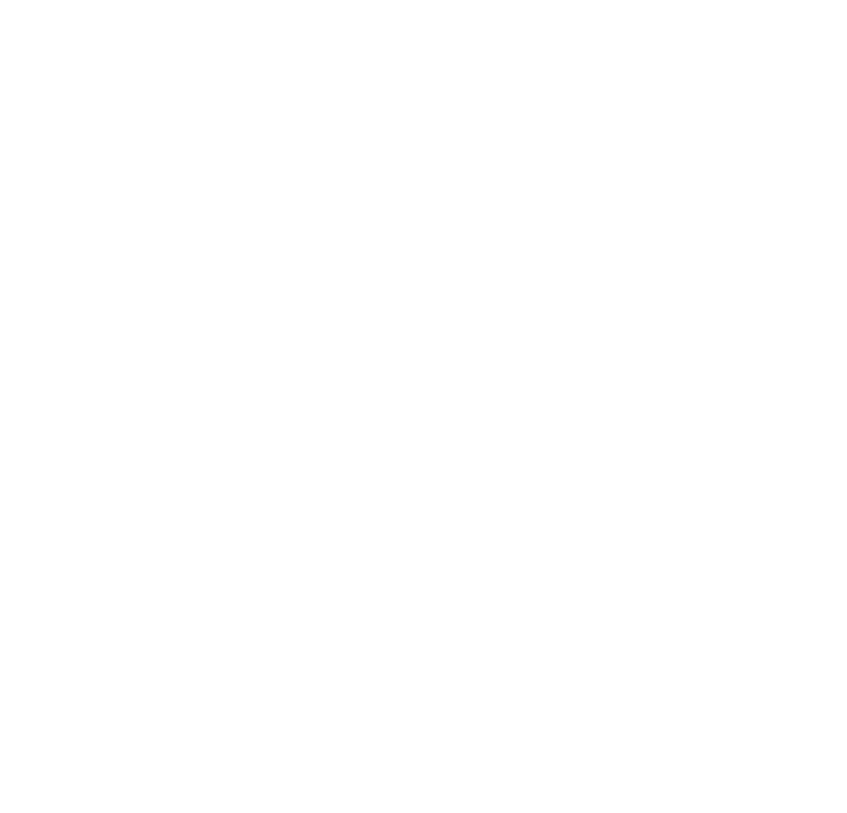
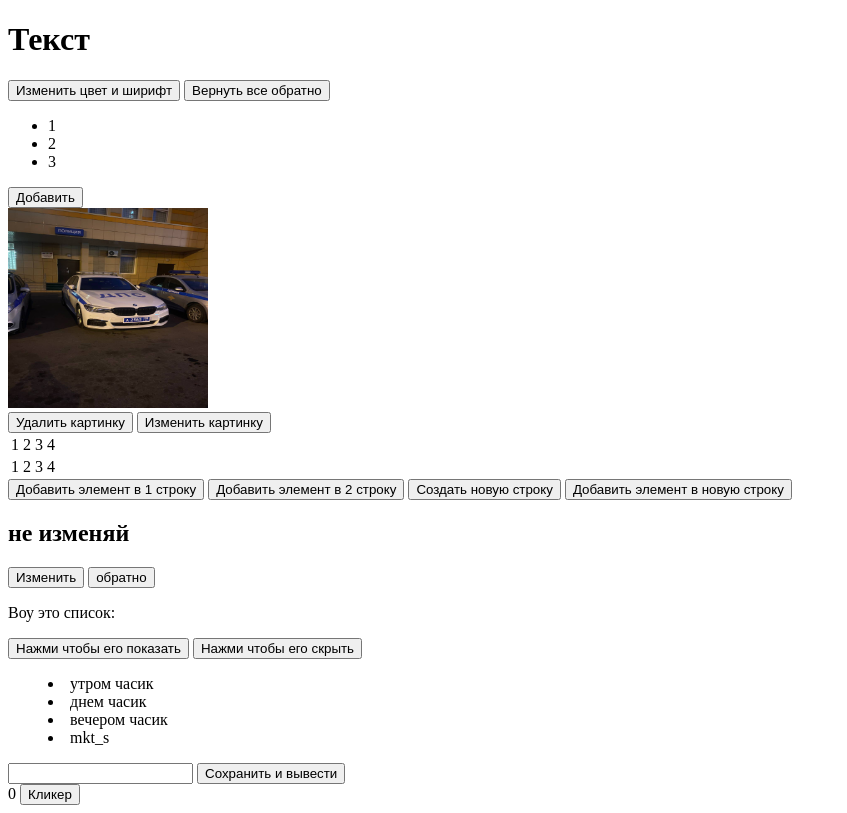
Before and after one commit to lolk186/js_practice, a plain HTML site: page index.html in a window 1280 px wide. Shown: the whole page, without its empty margins (0-847 px from the left). Drawn offline with Linux system fonts and the light colour scheme.

Commit message:
от 29 мая, выполнено до 13 задания

```diff
--- a/app.js
+++ b/app.js
@@ -1,245 +1,92 @@
-// Задача 2
-// let name = 'Иван';
-// let admin = name;
-// alert(admin)
+function headerH1(){
+    let headerH1 = document.getElementById("HeaderH1")
+    headerH1.setAttribute("class","headerH1");
+    headerH1.innerHTML = "ес -3 уху"
+}
+function Headerh1(){
+    let headerH1 = document.getElementById("HeaderH1")
+    headerH1.removeAttribute("class")
+    headerH1.innerHTML = "Текст"
+}
+var num = 4;
+function addli(){
 
-// Задача 3 hello ilya
-// let name = "Ilya";
-// alert( `hello ${1}` ); // ?
-// alert( `hello ${"name"}` ); // ?
-// alert( `hello ${name}` ); // ?
+    let list = document.getElementById("ul-list")
+    var li = document.createElement("li")
+    li.innerHTML = num++
+    list.appendChild(li)
+}
+function deldiv(){
+    let div_img = document.getElementById("div_img")
+    div_img.remove()
+}
+function changeimg(){
+    let img = document.getElementById("img")
+    img.removeAttribute("src")
+    img.setAttribute("src","/photo/photo_2024-05-26_21-43-49.jpg")
+}
+var num1=5
+function addrow1(){
 
-// Задача 4
-//alert('Введите ваше имя');
-//result = prompt();
-//alert(result);
+    let row1 = document.getElementById("1row")
+    var addrow1 = document.createElement("td")
+    addrow1.innerHTML = num1++
+    row1.appendChild(addrow1)
+}
+var num2=5
+function addrow2(){
+    let row2 = document.getElementById("2row")
+    var addrow2 = document.createElement("td")
+    addrow2.innerHTML = num2++
+    row2.appendChild(addrow2)
+}
+var num3 = 1
+function addnewrow(){
+    let row = document.getElementById("table")
+    var addrow = document.createElement("tr")
+    row.appendChild(addrow)
+    addrow.setAttribute("id","3row")
+    let row3 = document.getElementById("3row")
+    var addrow3 = document.createElement("td")
+    addrow3.innerHTML = num3++
+    row3.appendChild(addrow3)
+}
+function addrow3(){
+    let row3 = document.getElementById("3row")
+    var addrow3 = document.createElement("td")
+    addrow3.innerHTML = num3++
+    row3.appendChild(addrow3)
 
-// Задача 5 (2221)
-// let a = 1, b = 1;
-// let c = ++a; // ?
-// let d = b++; // ?
-// alert(a);
-// alert(b);
-// alert(c);
-// alert(d);
+}
+function changetext(){
+    let headh2 = document.getElementById("headerh2")
+    headh2.innerHTML = "Ну и зачем"
+}
+function backtext(){
+    let headh2 = document.getElementById("headerh2")
+    headh2.innerHTML="не изменяй"
+}
+function unhidelist(){
+    let list = document.getElementById("list")
+    list.hidden = false
+}
+function hidelist(){
+    let list = document.getElementById("list")
+    list.hidden = true
+}
+function save(){
+    const name = document.getElementById("inputtext").value;
+    let div_paste = document.getElementById("paste_text")
+    var div1 = document.createElement("h2")
+    div1.innerHTML=name
+    div_paste.appendChild(div1)
+}
+nummber=0
+function clicker(){
+    let btn = document.getElementById("clicker")
+    let count = document.getElementById("span_clicker")
+    nummber++
+    btn.innerHTML=nummber
+    count.innerHTML=nummber
 
-// Задача 6 (45)
-// let a = 2;
-// let x = 1 + (a *= 2);
-// alert(a);
-// alert(x);
-
-// Задача 7 (3)
-// let a = prompt("Первое число?", 1);
-// let b = prompt("Второе число?", 2);
-// a  = Number (a)
-// b = Number (b)
-// alert(Number(a + b)); // 12
-
-
-// Задача 8
-// 7 > 5 true
-// "стол" > "стул" true
-// "4" > "52" false
-// undefined == null
-// undefined === null
-// null == "\n0\n"
-// null === +"\n0\n"
-
-//Задача 9 (Да)
-// if ("0") {
-//     alert( 'Привет' );
-//   }
-
-//Задача 10
-// result = prompt('Какое официальное название JavaScript')
-// if (result == 'ECMAScript'){
-//     alert('Верно')
-// }
-// else{
-//     alert('Не знаете ? ECMAScript')
-// }
-
-// Задача 11
-// alert("Введите число:");
-// a = prompt()
-// a = Number(a);
-// if (a>0){
-//     alert("1")
-// }
-// else if(a<0){
-//     alert('-1')
-// }
-// else if(a==0){
-//     alert('0')
-// }
-// else{
-//     alert("в")
-// }
-
-// зАДАЧА 12
-// let result
-// a = Number(prompt());
-// b = Number(prompt());
-// result = (a + b < 4) ? alert("Мало") : alert("Много")
-
-// Задача 13
-// login = prompt();
-// let message = (login == 'Сотрудник') ? alert('Привет'):
-//     (login == 'Директор') ? alert('Здравствуйте'):
-// alert("Досвидания");
-
-
-// Задача 14 (4)
-// alert( null || 4 || undefined );
-
-
-// Задача 15 (12)
-// alert( alert(1) || 2 || alert(3) );
-
-// Задача 16 (null)
-// alert( 1 && null && 2 );
-
-// Задача 17 (1 undefined)
-// alert( alert(1) && alert(2) );
-
-// Задача 18 (3)
-// alert( null || 2 && 3 || 4 );
-
-// Задача 19 (30)
-// let value = NaN;
-
-// value &&= 10;
-// value ||= 20;
-// value &&= 30;
-// value ||= 40;
-
-// alert(value);
-
-
-// Задача 20
-// let age = Number(prompt());
-// if(14 <= age && age <= 90){
-//     alert("Средний возраст жизни")
-// }
-// else{
-//     alert("Не входит в средний возраст жизни")
-// }
-
-// Задача 21
-// let age = Number(prompt());
-// if(age>=17 && age<= 99){
-//     alert("Не входит")
-// }
-// else{
-//     alert("Входит")
-// }
-
-//Задание 22
-// if (-1 || 0) alert( 'first' );
-// if (-1 && 0) alert( 'second' );
-// if (null || -1 && 1) alert( 'third' );
-
-//Задание 23
-// let login = (prompt("Введите логин"));
-
-// if (login == ""){
-//     alert("Отменено")
-// }
-// else if(login == "Админ"){
-//     let pass = (prompt("Введите пароль"));
-//     if (pass == "Я Главный"){
-//         alert("Вы вошли")
-//     }
-//     else if( pass == null)
-//         alert("Ошибка 403")
-//     else {
-//         alert("Неправильный пароль")
-//     }
-// }
-// else{
-//     alert("Ты не админ")
-// }
-//
-//Задание 1
-
-// function plus(a,b){
-//     x = a + b
-//     return x
-// }
-// function minus(a,b){
-//     z = a - b
-//     return z
-// }
-// function multi(a,b){
-//     c = a * b
-//     return c
-// }
-// function del(a,b){
-//     v = a / b
-//     return v
-// }
-// alert(plus(2,3));
-// alert(del(2,3));
-// alert(multi(2,3));
-// alert(minus(2,3));
-//
-//Задание 2
-//
-// a = prompt("Введите предложение")
-// alert(a.length)
-
-//Задание 3
-// a = prompt("Введите число")
-// if (a > 0){
-//     alert("Число положительно")
-// }
-// else if(a < 0){
-//     alert("Число отрицательно")
-// }
-// else{
-//     alert("Число = 0")
-// }
-//Задание 4
-// a=prompt("сколько чисел")
-// var z = 0
-// i=0
-// for(var i=0; i!=a;i++){
-//     b = prompt("Введите число")
-//     var z = +z + +b;
-//     var b = 0
-// }
-// var ans = z/a
-// alert(ans)
-//Задание 5
-// name = prompt("Введите имя")
-// age = prompt("Введите возраст")
-// alert(name)
-// alert(age)
-//
-//Задание 6
-// a= prompt()
-// if (a%2==0){
-//     alert("четно")
-// }
-// else{
-//     alert("нечетно")
-// }
-//
-//Задание 7
-// a= prompt()
-// if (a<0){
-//     alert("отрицательно")
-// }
-// else{
-//     alert("положитнельно")
-// }
-//Задание 8
-// a=prompt()
-// b=prompt()
-// if(a%b==0){
-//     alert("юез остатка")
-// }
-// else{
-//     alert("с остатком")
-// }
+}
--- a/index.html
+++ b/index.html
@@ -1,12 +1,72 @@
 <!DOCTYPE HTML>
 <html lang="en">
 <head>
+    <script src="app.js"></script>
+
+    <link rel="stylesheet" href="style.css">
     <meta charset="UTF-8">
     <meta name="viewport" content="width=device-width,initial-scale=1.0">
     <title>Document</title>
     </head>
     <body>
+       <h1 id="HeaderH1">Текст</h1>
+        <button onclick="headerH1()">Изменить цвет и ширифт</button>
+        <button onclick="Headerh1()">Вернуть все обратно</button>
+        <ul id="ul-list">
+            <li>1</li>
+            <li>2</li>
+            <li>3</li>
+        </ul>
+        <button onclick="addli()">Добавить</button>
+        <div id="div_img">
+            <img id = "img" src = "photo/photo_2024-05-29_13-00-18.jpg" class="img"></img>
+        </div>
+        <button onclick="deldiv()">Удалить картинку</button>
+        <button onclick = "changeimg()">Изменить картинку</button>
+    <table>
+        <tbody id="table">
+            <tr id = "1row">
+                <td>1</td>
+                <td>2</td>
+                <td>3</td>
+                <td>4</td>
 
-        <script src="app.js"></script>
-    </body>
+            </tr>
+            <tr id = "2row">
+                <td>1</td>
+                <td>2</td>
+                <td>3</td>
+                <td>4</td>
+            </tr>
+        </tbody>
+    </table>
+    <button onclick="addrow1()">Добавить элемент в 1 строку</button>
+    <button onclick="addrow2()">Добавить элемент в 2 строку</button>
+    <button onclick="addnewrow()">Создать новую строку</button>
+    <button onclick="addrow3()">Добавить элемент в новую строку</button>
+
+    <h2 id="headerh2">не изменяй</h2>
+    <button onclick="changetext()">Изменить</button>
+    <button onclick="backtext()">обратно</button>
+    <p>Воу это список:</p>
+    <button onclick="unhidelist()">Нажми чтобы его показать</button>
+    <button onclick="hidelist()">Нажми чтобы его скрыть</button>
+    <menu id="list">
+        <li>утром часик</li>
+        <li>днем часик</li>
+        <li>вечером часик</li>
+        <li>mkt_s</li>
+    </menu>
+<div id="input_div">
+    <input type="text" id="inputtext">
+    <button type="submit" id="save" onclick="save()">Сохранить и вывести</button>
+</div>
+<div id="paste_text">
+
+</div>
+<div>
+    <span id="span_clicker">0</span>
+    <button id="clicker" onclick="clicker()">Кликер</button>
+</div>
+</body>
 </html>
--- /dev/null
+++ b/style.css
@@ -0,0 +1,8 @@
+.headerH1{
+    color: red;
+    font-size: 40px;
+}
+.img{
+    width: 200px;
+    height: 200px;
+}
```
Also changed, not shown: photo/photo_2024-05-26_21-43-49.jpg (added), photo/photo_2024-05-29_13-00-18.jpg (added).
